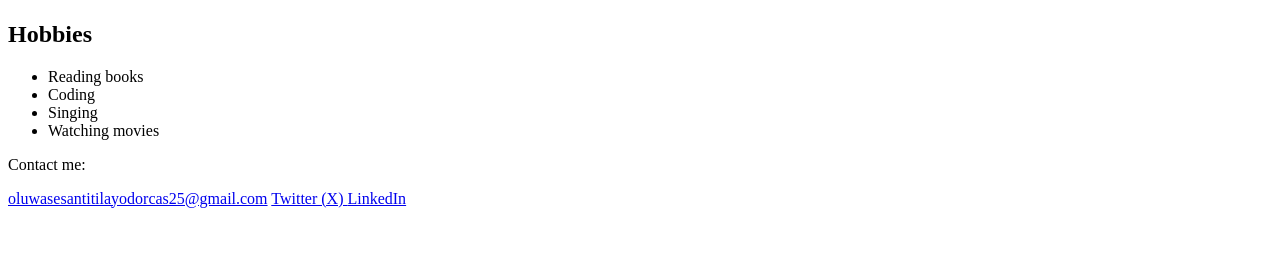
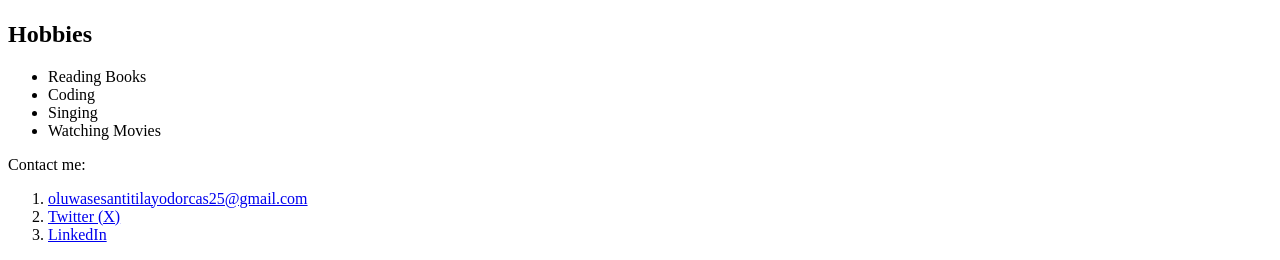
Before and after one commit to spicasophia/3MTT-projects, a plain HTML site: page index.html in a window 1280 px wide. Shown: the part 656-916 px from the top of the page. Before the commit the page ends 872 px from the top, so only its background shows below. Drawn offline with Linux system fonts and the light colour scheme.

Commit message:
Update index.html

```diff
--- a/index.html
+++ b/index.html
@@ -30,19 +30,23 @@
     <section id="hobbies">
         <h2>Hobbies</h2>
         <ul>
-            <li>Reading books</li>
+            <li>Reading Books</li>
             <li>Coding</li>
             <li>Singing</li>
-            <li>Watching movies</li>
+            <li>Watching Movies</li>
         </ul>
     </section>
 
     <!-- Footer Section -->
     <footer id="contact">
         <p>Contact me:</p>
-            <a href="mailto:oluwasesantitilayodorcas25@gmail.com">oluwasesantitilayodorcas25@gmail.com</a>
-            <a href="https://x.com/SpicaSophiya">Twitter (X) </a>
-            <a href="https://www.linkedin.com/in/titilayo-dorcas-714964246/">LinkedIn </a>
+
+        <ol>
+           <li> <a href="mailto:oluwasesantitilayodorcas25@gmail.com">oluwasesantitilayodorcas25@gmail.com</a> </li>
+           <li> <a href="https://x.com/SpicaSophiya">Twitter (X) </a> </li>
+           <li> <a href="https://www.linkedin.com/in/titilayo-dorcas-714964246/">LinkedIn </a> </li>
+        </ol>
+
     </footer>
 
 </body>
```
